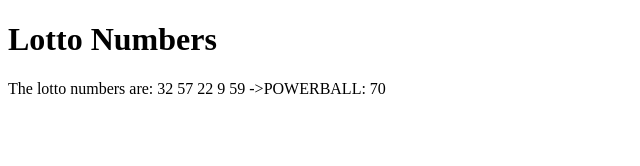
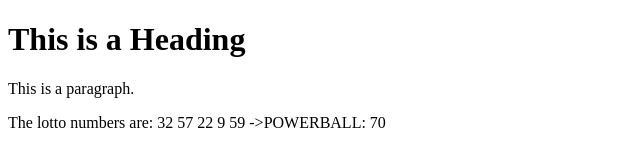
Before and after one commit to vulcanwolf/Lotto, a plain HTML site: page test.html in a window 1280 px wide. Shown: the whole page, without its empty margins (0-640 px from the left). Drawn offline with Linux system fonts and the light colour scheme.

Commit message:
new html

```diff
--- a/test.html
+++ b/test.html
@@ -1,9 +1,13 @@
 <!DOCTYPE html>
 <html>
+<head>
+<meta charset="UTF-8">
+<title>Page Title</title>
+</head>
 <body>
 
-<h1>Lotto Numbers</h1>
+<h1>This is a Heading</h1>
+<p>This is a paragraph.</p>
 <script src="lotto.js"></script>
-
 </body>
 </html>
```
